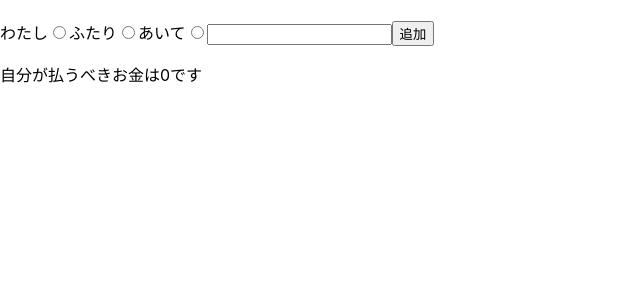
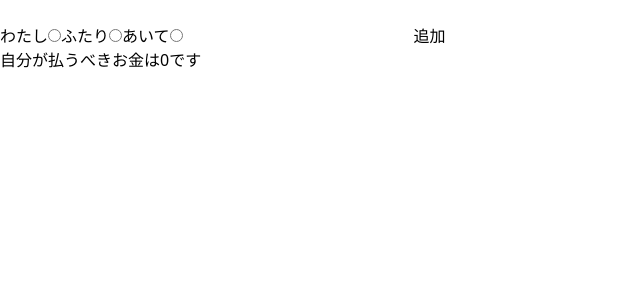
Before and after one commit to thistle519/dividing-paymant, a React (Create React App) app: page / in a window 1280 px wide. Shown: the top 300 px of the page, without its empty margins (0-640 px from the left). Built offline with nearby package versions, Linux system fonts and the light colour scheme.

Commit message:
Add tailwind

```diff
--- a/package.json
+++ b/package.json
@@ -44,6 +44,9 @@
     "mini-css-extract-plugin": "2.4.5"
   },
   "devDependencies": {
-    "mini-css-extract-plugin": "2.4.5"
+    "autoprefixer": "^10.4.2",
+    "mini-css-extract-plugin": "2.4.5",
+    "postcss": "^8.4.5",
+    "tailwindcss": "^3.0.15"
   }
 }
--- /dev/null
+++ b/postcss.config.js
@@ -0,0 +1,6 @@
+module.exports = {
+  plugins: {
+    tailwindcss: {},
+    autoprefixer: {},
+  },
+}
--- a/src/index.css
+++ b/src/index.css
@@ -1,13 +1,3 @@
-body {
-  margin: 0;
-  font-family: -apple-system, BlinkMacSystemFont, 'Segoe UI', 'Roboto', 'Oxygen',
-    'Ubuntu', 'Cantarell', 'Fira Sans', 'Droid Sans', 'Helvetica Neue',
-    sans-serif;
-  -webkit-font-smoothing: antialiased;
-  -moz-osx-font-smoothing: grayscale;
-}
-
-code {
-  font-family: source-code-pro, Menlo, Monaco, Consolas, 'Courier New',
-    monospace;
-}
+@tailwind base;
+@tailwind components;
+@tailwind utilities;
--- /dev/null
+++ b/tailwind.config.js
@@ -0,0 +1,7 @@
+module.exports = {
+  content: ['src/**/*.tsx'],
+  theme: {
+    extend: {},
+  },
+  plugins: [],
+}
```
Also changed, not shown: 1 other file (tests, documents, lock files or other folders).
